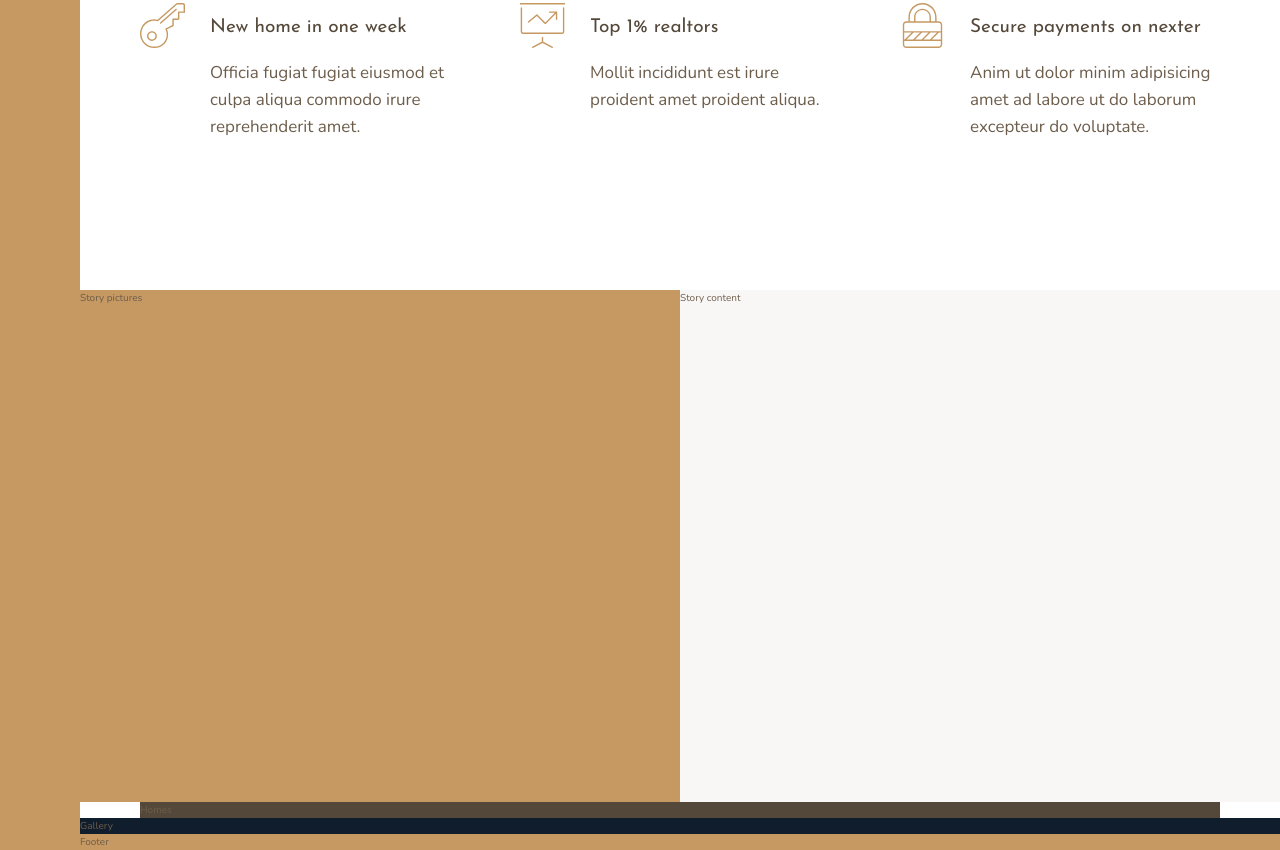
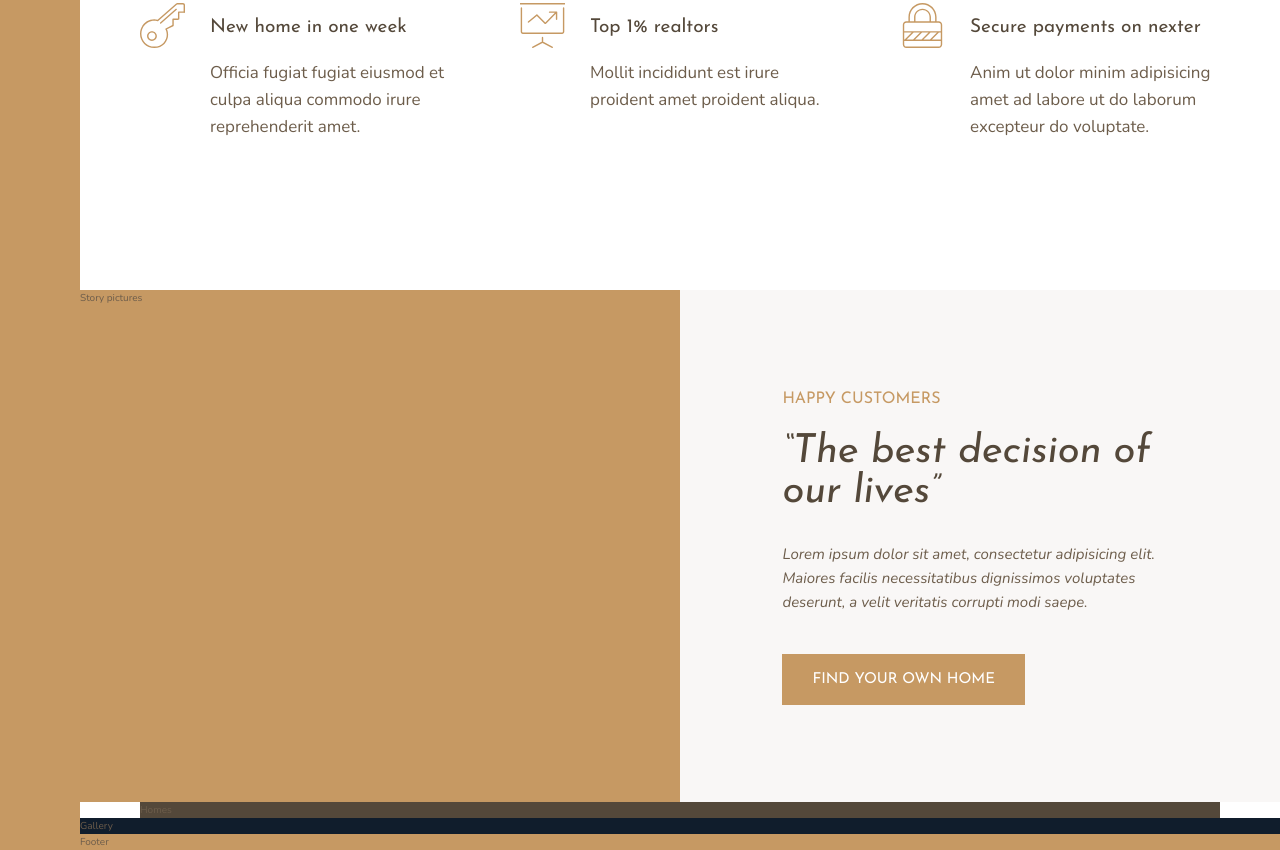
Before and after one commit to Poirei/Nexter, a website: page index.html in a window 1280 px wide. Shown: the part 991-1841 px from the top of the page. Drawn offline with nearby package versions, Linux system fonts and the light colour scheme.

Commit message:
added story content section.

```diff
--- a/index.html
+++ b/index.html
@@ -84,7 +84,18 @@
       </div>
     </section>
     <div class="story__pictures">Story pictures</div>
-    <div class="story__content">Story content</div>
+    <div class="story__content">
+      <h3 class="heading-3 mb-sm">Happy Customers</h3>
+      <h2 class="heading-2 heading-2--dark mb-md">
+        &ldquo;The best decision of our lives&rdquo;
+      </h2>
+      <p class="story__text">
+        Lorem ipsum dolor sit amet, consectetur adipisicing elit. Maiores
+        facilis necessitatibus dignissimos voluptates deserunt, a velit
+        veritatis corrupti modi saepe.
+      </p>
+      <button class="btn">Find your own home</button>
+    </div>
     <section class="homes">Homes</section>
     <section class="gallery">Gallery</section>
     <footer class="footer">Footer</footer>
--- a/sass/_story.scss
+++ b/sass/_story.scss
@@ -7,5 +7,19 @@
   &__content {
     background-color: $color-grey-light-1;
     grid-column: col-start 5 / full-end;
+    padding: 6rem 8vw;
+    /* display: flex;
+    flex-direction: column;
+    justify-content: center;
+    align-items: flex-start; */
+    display: grid;
+    align-content: center;
+    justify-items: start;
+  }
+
+  &__text {
+    font-size: 1.5rem;
+    font-style: italic;
+    margin-bottom: 4rem;
   }
 }
--- a/sass/_typography.scss
+++ b/sass/_typography.scss
@@ -9,10 +9,23 @@
 
 .heading-2 {
   @extend %heading;
+  font-size: 4rem;
+  font-style: italic;
+  line-height: 1;
+
+  &--light {
+    color: $color-grey-light-1;
+  }
+  &--dark {
+    color: $color-grey-dark-1;
+  }
 }
 
 .heading-3 {
   @extend %heading;
+  font-size: 1.6rem;
+  color: $color-primary;
+  text-transform: uppercase;
 }
 
 .heading-4 {
@@ -26,3 +39,37 @@
     color: $color-grey-dark-1;
   }
 }
+
+.btn {
+  background-color: $color-primary;
+  color: #fff;
+  border: none;
+  border-radius: 0;
+  font-family: $font-display;
+  font-size: 1.5rem;
+  text-transform: uppercase;
+  padding: 1.8rem 3rem;
+  cursor: pointer;
+  transition: all 0.25s ease;
+
+  &:hover {
+    background-color: $color-primary-dark;
+    box-shadow: 0 2px 8px rgba($color-secondary, 0.22);
+  }
+}
+
+.mb-sm {
+  margin-bottom: 2rem;
+}
+
+.mb-md {
+  margin-bottom: 3rem;
+}
+
+.mb-lg {
+  margin-bottom: 4rem;
+}
+
+.mb-hg {
+  margin-bottom: 8rem;
+}
```
Also changed, not shown: css/style.css.
